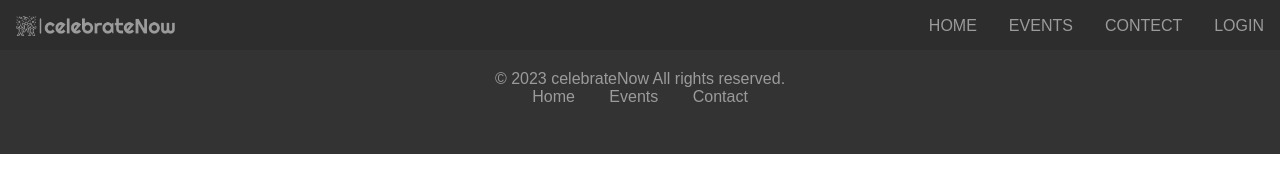
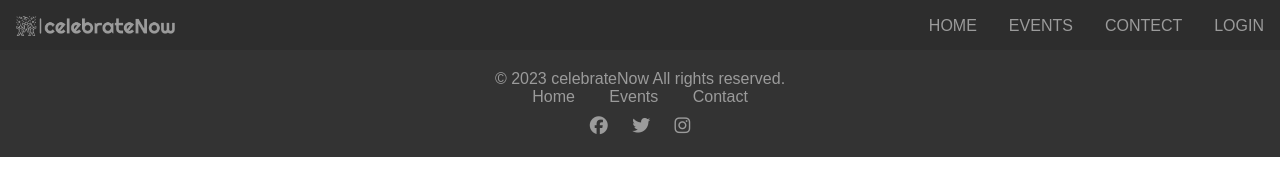
Before and after one commit to poojansakhreliya8050/event_booking, a plain HTML site: page events.html in a window 1280 px wide. Drawn offline with Linux system fonts and the light colour scheme.

```diff
--- a/events.html
+++ b/events.html
@@ -13,6 +13,8 @@
     <meta name="msapplication-TileImage" content="./image/logo/ms-icon-144x144.png">
     <meta name="theme-color" content="#ffffff">
 
+
+    <link rel="stylesheet" href="https://cdnjs.cloudflare.com/ajax/libs/font-awesome/6.5.0/css/all.min.css" integrity="sha512-Avb2QiuDEEvB4bZJYdft2mNjVShBftLdPG8FJ0V7irTLQ8Uo0qcPxh4Plq7G5tGm0rU+1SPhVotteLpBERwTkw==" crossorigin="anonymous" referrerpolicy="no-referrer" />
     <link rel="stylesheet" href="./style.css">
   </head>
   <style>
```
